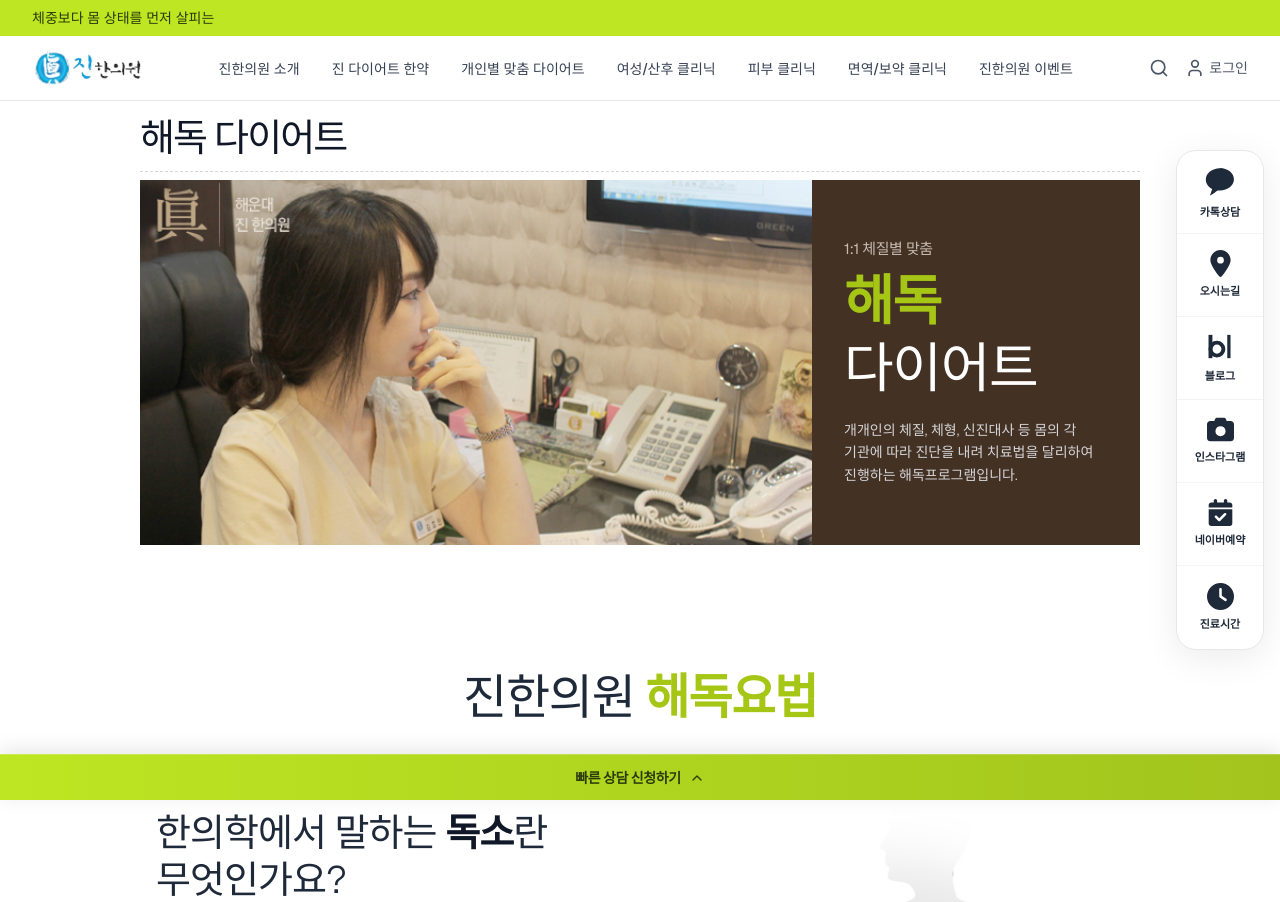
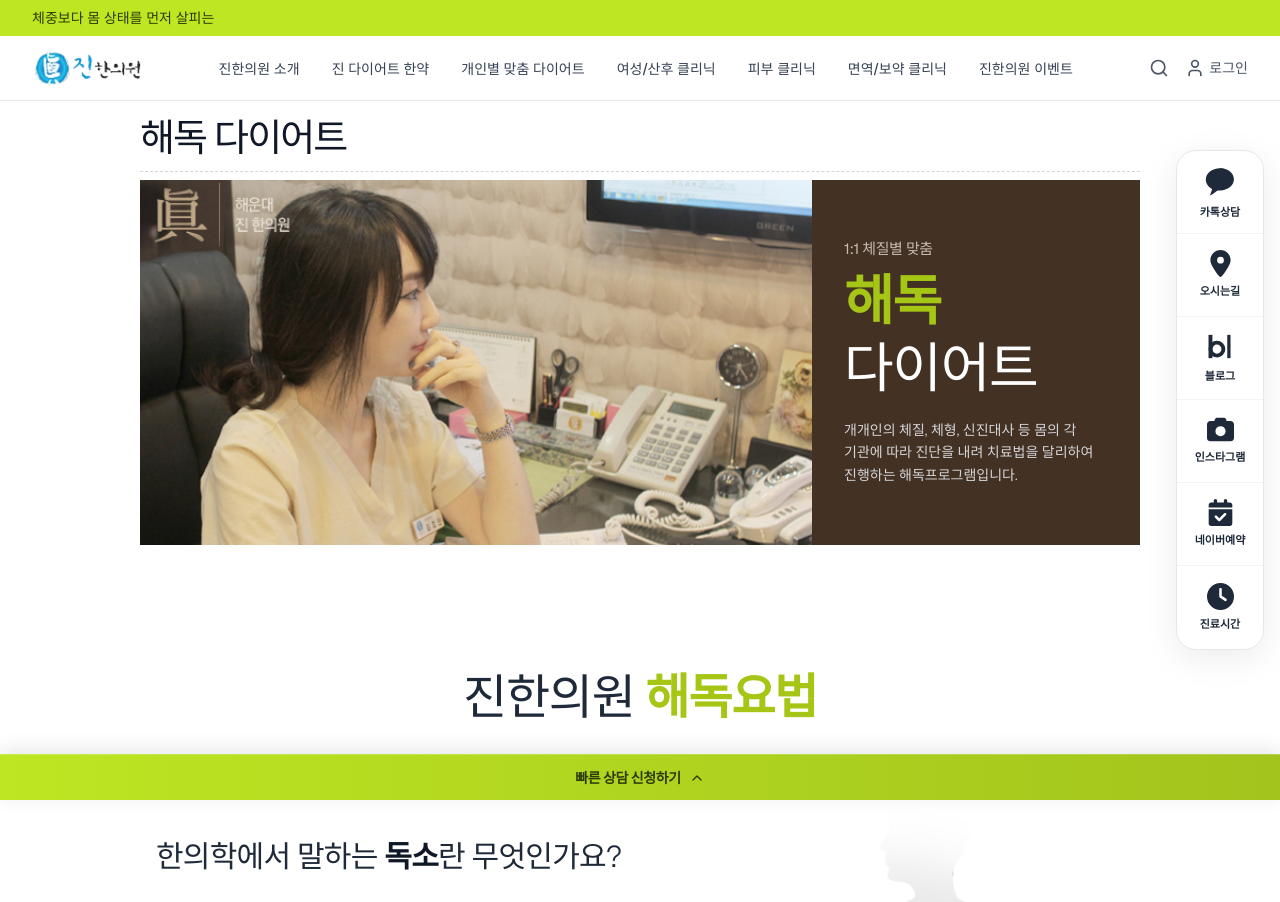
Before and after one commit to ctadamteam/Jin_oriental, a Next.js app: page /custom-diet/detox in a window 1280 px wide. Shown: the top 902 px of the page. Built offline with nearby package versions, Linux system fonts and the light colour scheme; a web font is replaced by a local one.

Commit message:
style: update detox section 2 subheader font size to 30px

```diff
--- a/app/(site)/custom-diet/detox/page.tsx
+++ b/app/(site)/custom-diet/detox/page.tsx
@@ -39,7 +39,7 @@ export default function DetoxDietPage() {
 
         <div className="flex flex-col md:flex-row items-center gap-10">
           <div className="w-full md:w-3/5">
-            <h3 className="text-2xl md:text-[38px] font-light text-gray-800 mb-6 leading-tight break-keep tracking-tight">
+            <h3 className="text-2xl md:text-[30px] font-light text-gray-800 mb-6 leading-tight break-keep tracking-tight">
               한의학에서 말하는 <strong className="font-bold text-gray-900">독소</strong>란 무엇인가요?
             </h3>
             <div className="border-b border-gray-400 pb-2 mb-8">
```
